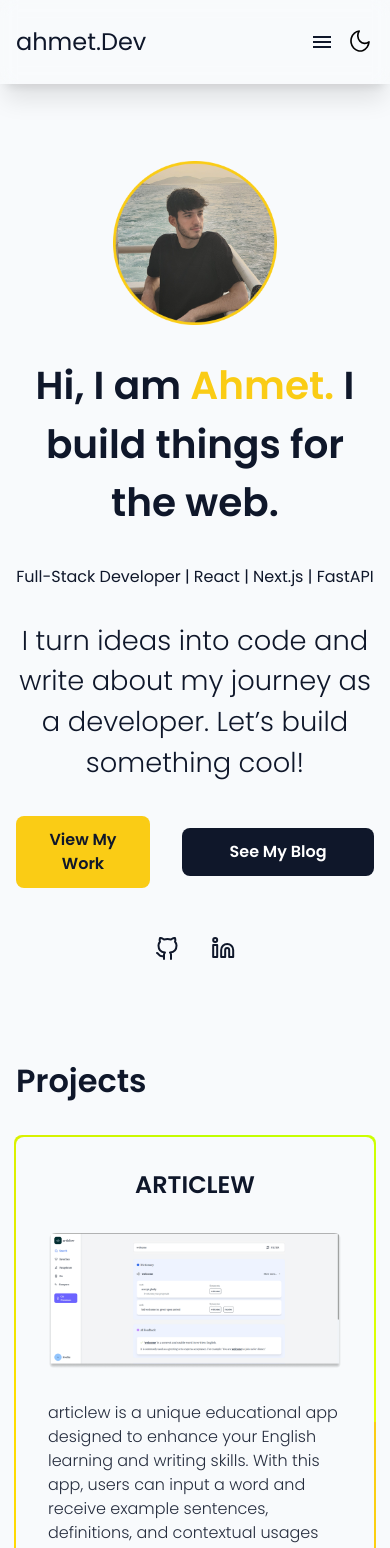
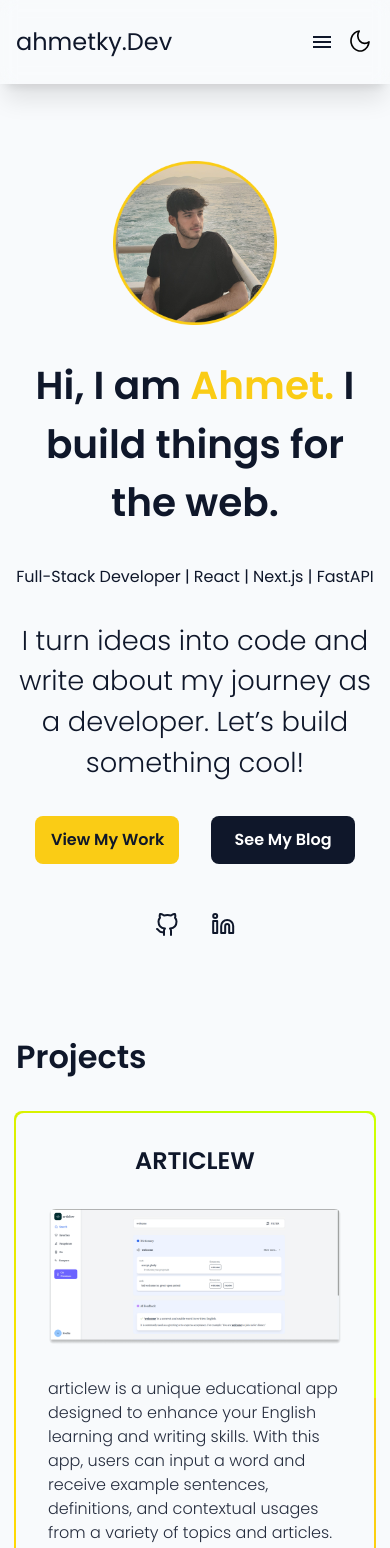
Before and after one commit to kaya70875/personal, a Next.js app: page / in a window 390 px wide. Shown: the top 1548 px of the page. Built offline with nearby package versions, Linux system fonts and the light colour scheme.

Commit message:
update layout structure

```diff
--- a/src/app/page.tsx
+++ b/src/app/page.tsx
@@ -65,9 +65,9 @@ export default function Home() {
         <Typewriter text="Full-Stack Developer | React | Next.js | FastAPI" />
         <h3 className="max-w-3xl 2xl:max-w-4xl">I turn ideas into code and write about my journey as a developer. Let’s build something cool!</h3>
         <div className="flex items-center gap-8 sm:gap-16 justify-center w-full">
-          <Button onClick={() => projectsRef.current?.scrollIntoView({ behavior: 'smooth', inline: 'end' })} className="w-48">View My Work</Button>
+          <Button onClick={() => projectsRef.current?.scrollIntoView({ behavior: 'smooth', inline: 'end' })} className="w-36 sm:w-48">View My Work</Button>
           <Link href={'/blog'}>
-            <Button className="w-48" variant="secondary">See My Blog</Button>
+            <Button className="w-36 sm:w-48" variant="secondary">See My Blog</Button>
           </Link>
         </div>
 
--- a/src/components/Button.tsx
+++ b/src/components/Button.tsx
@@ -9,7 +9,7 @@ interface ButtonProps {
 
 export default function Button({ variant = 'primary', children, onClick, className }: ButtonProps) {
 
-    const baseStyles = 'px-4 py-3 rounded-lg cursor-pointer font-[600] transition duration-300 ease-in-out';
+    const baseStyles = 'px-4 py-3 rounded-lg cursor-pointer font-[600] transition duration-300 ease-in-out whitespace-nowrap';
 
     const variants = {
         primary: 'bg-accent text-text hover:opacity-80',
--- a/src/components/Footer.tsx
+++ b/src/components/Footer.tsx
@@ -52,7 +52,7 @@ export default function Footer() {
 
                 <section className="connect flex flex-col gap-8">
                     <p>Connect</p>
-                    <Socials className='!text-white' />
+                    <Socials gap='gap-4' className='!text-white' />
                 </section>
             </div>
             <section className="copyw flex flex-col gap-4 items-center justify-center w-full">
--- a/src/components/Navbar.tsx
+++ b/src/components/Navbar.tsx
@@ -42,7 +42,7 @@ export default function Navbar() {
     return (
         <nav className='flex w-full items-center justify-between fixed top-0 left-0 default-container shadow-xl z-30 backdrop-blur-sm'>
             <header>
-                <h2>ahmet.Dev</h2>
+                <h2>ahmetky.Dev</h2>
             </header>
 
             <ul className='nav-items hidden md:flex items-center gap-8 text-text cursor-pointer'>
--- a/src/components/Socials.tsx
+++ b/src/components/Socials.tsx
@@ -5,11 +5,12 @@ import React from 'react'
 
 interface SocialsProps {
     className?: string;
+    gap?: string;
 }
 
-export default function Socials({ className = '' }: SocialsProps) {
+export default function Socials({ className = '', gap = 'gap-8' }: SocialsProps) {
     return (
-        <div className={`socials text-text flex items-center gap-8 justify-center ${className}`}>
+        <div className={`socials text-text flex items-center justify-center ${className} ${gap}`}>
             <Link href={'https://github.com/kaya70875'} target="__blank" className="transition-all duration-200 ease-in hover:text-accent">
                 <IconGithub />
             </Link>
--- a/src/components/contact/ContactInfoCard.tsx
+++ b/src/components/contact/ContactInfoCard.tsx
@@ -32,7 +32,7 @@ export default function ContactInfoCard() {
             ))}
             <div className="line w-full" />
             <h2>Socials</h2>
-            <Socials />
+            <Socials gap='gap-4' />
             <div className="line w-full" />
 
             <Link href={'https://buymeacoffee.com/kaya70875'} target='__blank' className='bg-accent text-text p-3 w-48 rounded-lg font-medium flex items-center gap-2 cursor-pointer hover:opacity-80 transition-all ease-in duration-200'>
```
